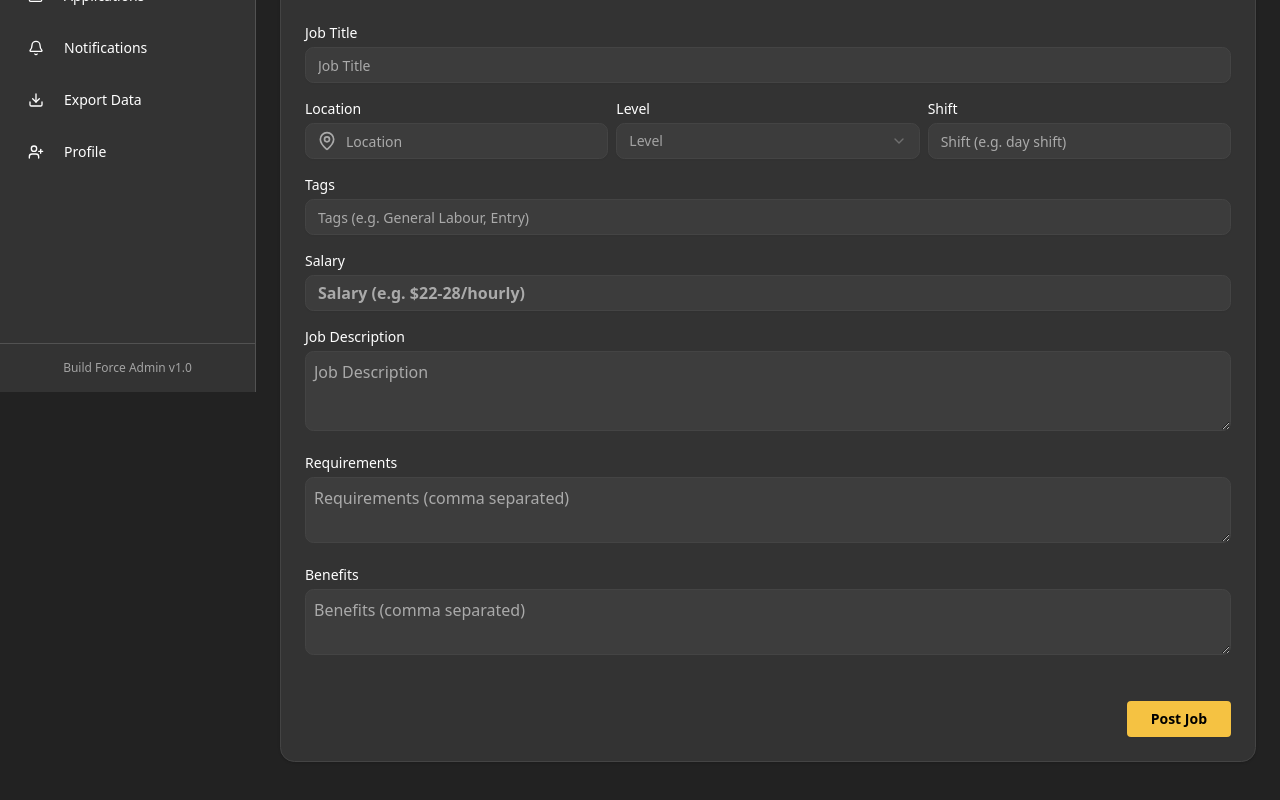
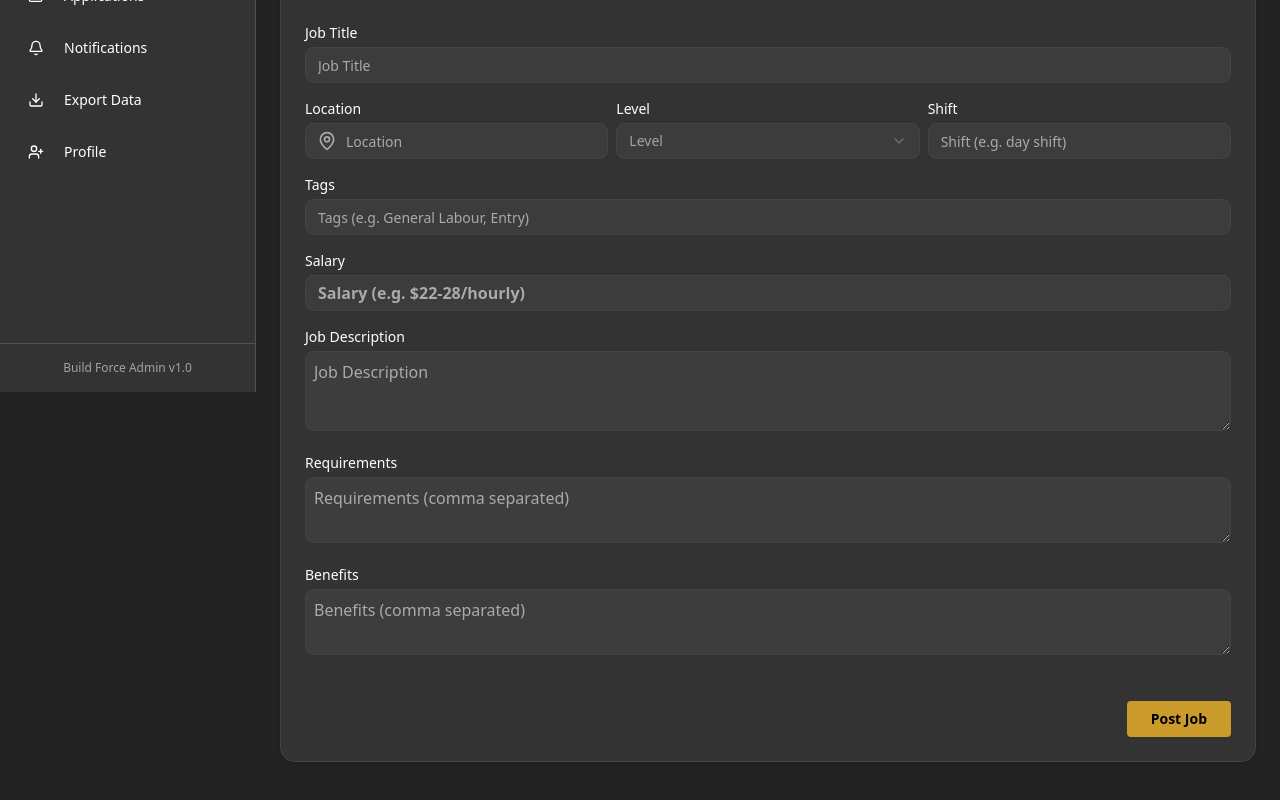
Before and after one commit to Hamza-Akhtar008/buildforce, a Next.js app: page /admin/add-job in a window 1280 px wide. Shown: the part 408-1208 px from the top of the page. Built offline with nearby package versions, Linux system fonts and the light colour scheme.

Commit message:
fixed colour changes

```diff
--- a/app/admin/add-job/page.tsx
+++ b/app/admin/add-job/page.tsx
@@ -251,7 +251,7 @@ const page = () => {
                 onChange={(e) => setBenefits(e.target.value)}
               />
               <div className="flex justify-end mt-6">
-                <Button className="bg-[#f5c242] text-black font-semibold px-6 py-2 rounded hover:bg-[#e0b12b] transition">
+                <Button className="bg-primary  text-black font-semibold px-6 py-2 rounded hover:scale-105 transition">
                   Post Job
                 </Button>
               </div>
```
